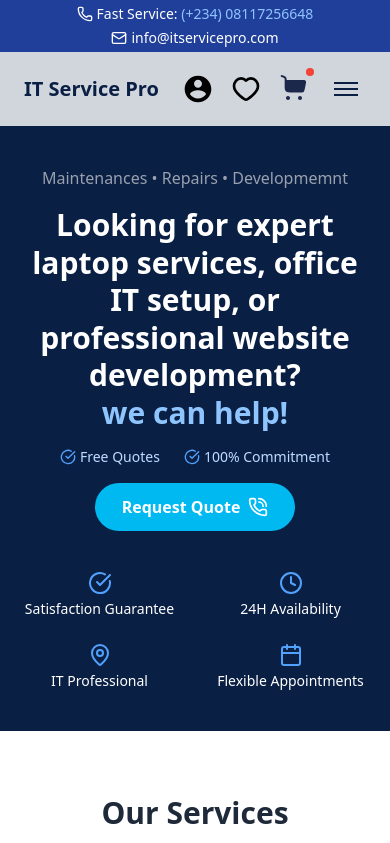
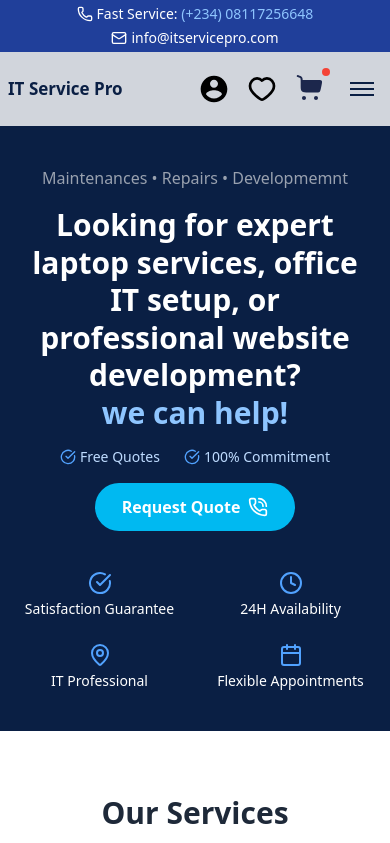
Before and after one commit to Azeezfasasi/itservicepro, a React (Vite) app: page / in a window 390 px wide. Shown: the top 843 px of the page. Built offline with nearby package versions, Linux system fonts and the light colour scheme; no server answers.

Commit message:
fix nav menu

```diff
--- a/src/assets/components/MainHeader.jsx
+++ b/src/assets/components/MainHeader.jsx
@@ -9,10 +9,10 @@ function MainHeader() {
 
   return (
     <>
-      <div className="bg-gray-300 py-4 px-6 flex justify-between items-center sticky top-0 z-50">
+      <div className="bg-gray-300 py-4 px-2 md:px-6 flex justify-between items-center sticky top-0 z-50">
         {/* Logo */}
         <Link to="/" className="flex items-center space-x-2">
-          <h1 className="text-xl font-bold text-[#0A1F44]">IT Service Pro</h1>
+          <h1 className="text-[17px] md:text-xl font-bold text-[#0A1F44]">IT Service Pro</h1>
         </Link>
 
         {/* Hamburger Icon (Mobile) */}
```
